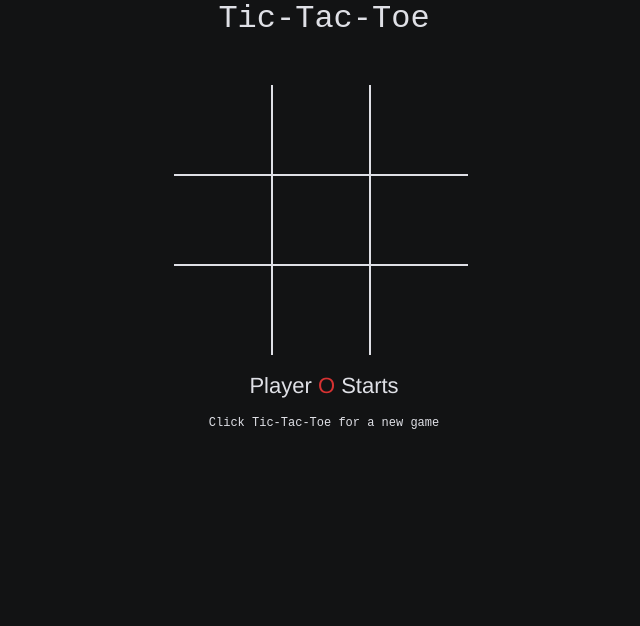
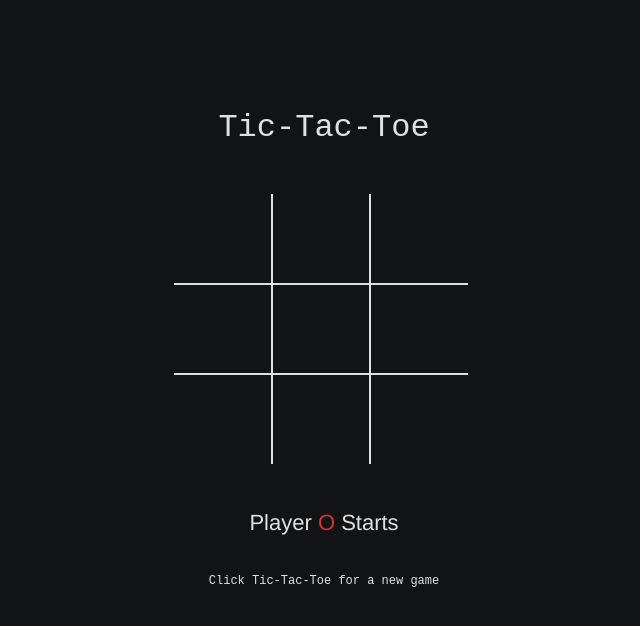
Before and after one commit to kinzhao/tic-tac-toe, a plain HTML site: page index.html in a window 1280 px wide. Shown: the whole page, without its empty margins (316-956 px from the left). Drawn offline with Linux system fonts and the light colour scheme.

Commit message:
resolve title overlap

```diff
--- a/styles/sass/screen.scss
+++ b/styles/sass/screen.scss
@@ -23,15 +23,7 @@ position: absolute;
 top: 25%;
 left: 50%;
 height: auto;
-transform: translate(-50%, -50%);
-}
-.info{
-font-size:12px;
-bottom:-8%;
-left:50%;
-width:100%;
-position:absolute;
-transform: translate(-50%, 0%);
+transform: translate(-50%, -25%);
 }
 .cell{
 border: 1px solid #dfe0e6;
@@ -61,10 +53,22 @@ border-right: 0px;
 border-bottom: 0px;
 }
 #player-turn{
-margin-top: 340px;
+width: 100%;
+bottom: -20%;
+left: 50%;
+position: absolute;
+transform: translate(-50%);
 font-size: 22px;
 font-weight: 500;
 font-family: "proxima_nova",'Helvetica Neue',Helvetica,Arial,sans-serif;
+}
+.info{
+font-size:12px;
+bottom:-35%;
+left:50%;
+width:100%;
+position:absolute;
+transform: translate(-50%);
 }
 .text-red{
 color: #d63232;
```
Also changed, not shown: styles/css/screen.css.
